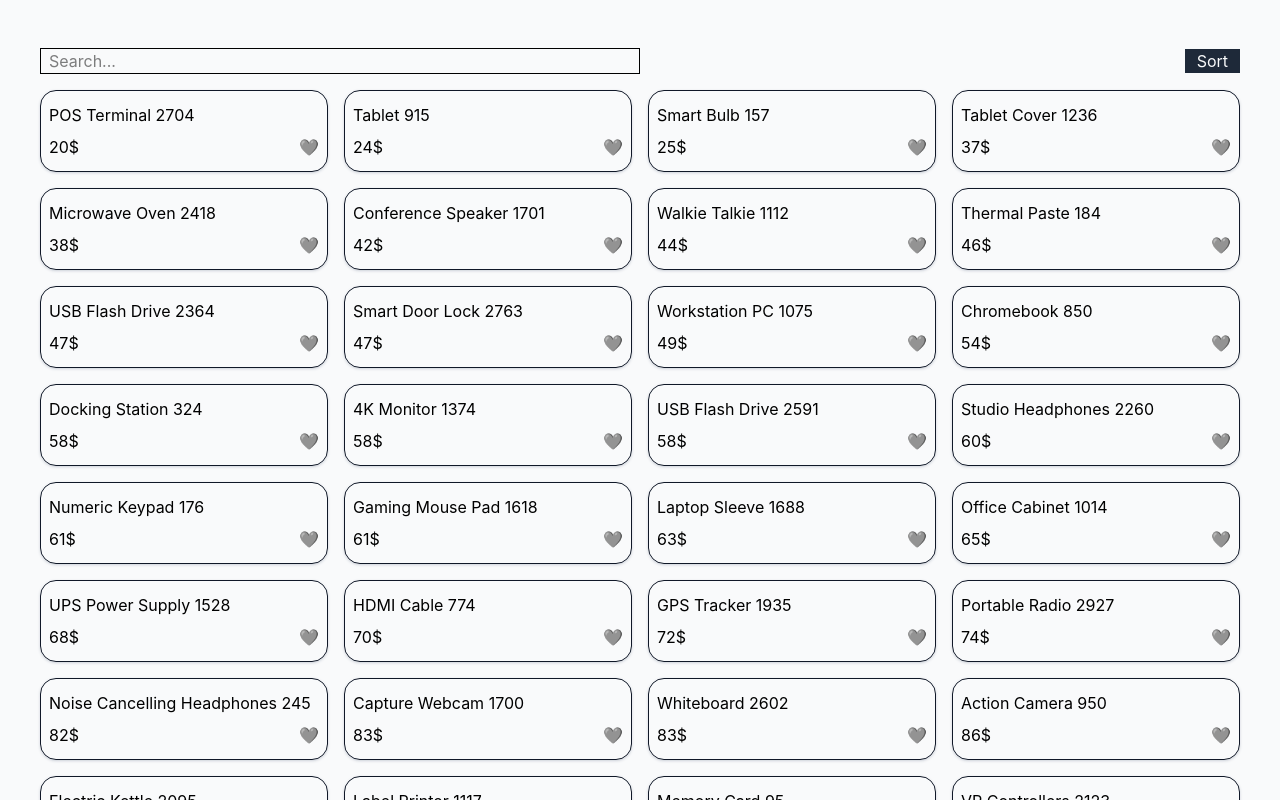
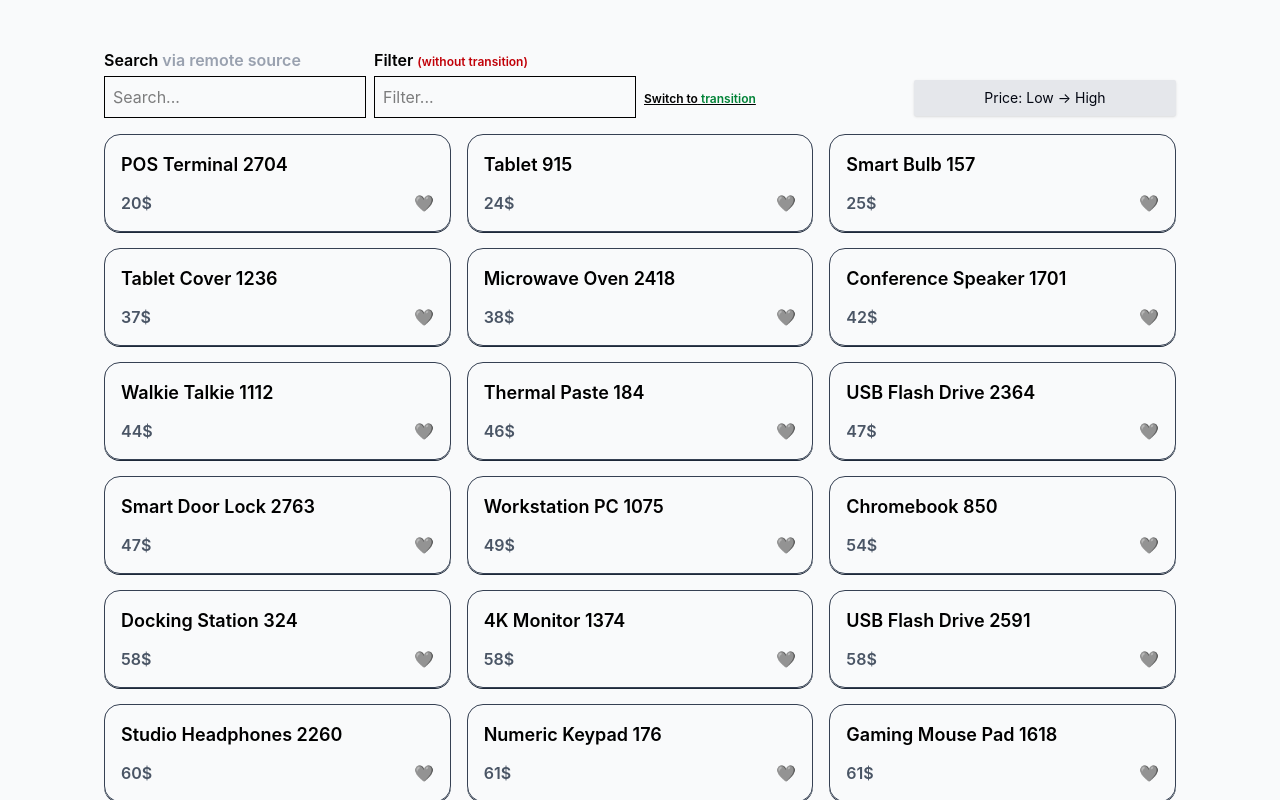
Before and after one commit to iamfarghali/shopforge, a React (Vite) app: page / in a window 1280 px wide. Shown: the top 800 px of the page. Built offline with nearby package versions, Linux system fonts and the light colour scheme.

Commit message:
style(concurrency): refine filtering experiment ui

```diff
--- a/src/App.tsx
+++ b/src/App.tsx
@@ -1,28 +1,24 @@
-import { useEffect, useState } from 'react';
+import { useEffect, useMemo, useState } from 'react';
 import ProductCard from '@/components/ProductCard';
 import SearchBar from '@/components/SearchBar';
 import type { Product } from '@/types/product';
-import { searchProducts } from './services/searchProducts';
+import { searchProducts } from '@/services/searchProducts';
+import FilterGroup from './components/FilterGroup';
 
 function App() {
-  const [results, setResults] = useState<Product[] | []>([]);
+  const [results, setResults] = useState<Product[]>([]);
   const [loading, setLoading] = useState(false);
   const [searchTerm, setSearchTerm] = useState('');
+  const [filterTerm, setFilterTerm] = useState('');
   const [ascending, setAscending] = useState(true);
 
+  // Search via remote source
   useEffect(() => {
     const controller = new AbortController();
-
     async function fetchData() {
       try {
         setLoading(true);
-
-        console.log('Searching for:', searchTerm);
-
         const data = await searchProducts(searchTerm, controller.signal);
-
-        console.log('Result for:', searchTerm);
-
         setResults(data);
       } catch (err) {
         if (err instanceof DOMException && err.name == 'AbortError') return;
@@ -38,29 +34,50 @@ function App() {
     return () => controller.abort();
   }, [searchTerm]);
 
-  const sortedProducts = [...results].sort((a, b) =>
+  // Filter local data
+  const filteredProducts = useMemo(() => {
+    // Simulate heavy load
+    for (let i = 0; i < 500; i++) {
+      results.filter((product) =>
+        product.name.toLowerCase().includes(filterTerm.toLowerCase())
+      );
+    }
+
+    return filterTerm.trim() !== ''
+      ? results.filter((product) =>
+          product.name.toLowerCase().includes(filterTerm.toLowerCase())
+        )
+      : results;
+  }, [results, filterTerm]);
+
+  const sortedProducts = [...filteredProducts].sort((a, b) =>
     ascending ? a.price - b.price : b.price - a.price
   );
 
   return (
-    <div className="container h-screen mx-auto px-10 pt-12 bg-gray-50">
-      <div className="mb-4 flex items-center justify-between gap-1">
+    <div className="min-h-screen bg-gray-50">
+      <div className="max-w-6xl container mx-auto px-10 py-12">
+        <div className="grid grid-cols-4 items-baseline-last gap-2 pb-4">
           {/* Search */}
           <SearchBar onSearch={setSearchTerm} />
 
+          {/* Filters */}
+          <FilterGroup onFilter={setFilterTerm} />
+
           <button
-          className="bg-gray-800 text-gray-50 px-3"
+            className="bg-gray-200 text-gray-950 text-sm shadow-sm cursor-pointer p-2 rounded-xs"
             onClick={() => setAscending((prev) => !prev)}
           >
-          Sort
+            Price: {ascending ? 'Low → High' : 'High → Low'}
           </button>
         </div>
 
         {/* Products */}
-      <div className="grid grid-cols-4 gap-4">
+        <div className="grid grid-cols-3 gap-4">
           {loading
             ? 'Loading...'
             : sortedProducts.map((p) => <ProductCard key={p.id} product={p} />)}
+        </div>
       </div>
     </div>
   );
--- a/src/components/ProductCard.tsx
+++ b/src/components/ProductCard.tsx
@@ -4,11 +4,14 @@ import { useState } from 'react';
 export default function ProductCard({ product }: { product: Product }) {
   const [isLiked, setIsLiked] = useState(false);
   return (
-    <div className="flex flex-col gap-2 border border-gray-900 shadow-sm shadow-gray-300 py-3 px-2 rounded-2xl">
-      <h2>{product.name}</h2>
+    <div className="flex flex-col gap-3 border border-gray-700 shadow-2xs shadow-gray-800 py-4 px-4 rounded-2xl">
+      <h2 className="text-lg font-semibold">{product.name}</h2>
       <div className="flex justify-between items-center">
-        <p>{product.price}$</p>
-        <button onClick={() => setIsLiked((prev) => !prev)}>
+        <p className="font-semibold text-gray-600">{product.price}$</p>
+        <button
+          onClick={() => setIsLiked((prev) => !prev)}
+          className="cursor-pointer"
+        >
           {isLiked ? '❤️' : '🩶'}
         </button>
       </div>
--- a/src/components/SearchBar.tsx
+++ b/src/components/SearchBar.tsx
@@ -10,19 +10,25 @@ export default function SearchBar({ onSearch }: Props) {
   useEffect(() => {
     const timeoutId = setTimeout(() => {
       onSearch(query);
-    }, 0); // to make lag more obvious
+    }, 300);
 
     return () => clearTimeout(timeoutId);
   }, [query, onSearch]);
 
   return (
+    <div className="flex flex-col gap-1 w-full">
+      <label htmlFor="search" className="cursor-pointer font-semibold">
+        Search <span className="text-gray-400">via remote source</span>
+      </label>
       <input
+        id="search"
         type="text"
         name="product_name"
         value={query}
-      className="border w-1/2 px-2"
+        className="border w-full p-2"
         placeholder="Search..."
         onChange={(e) => setQuery(e.target.value)}
       />
+    </div>
   );
 }
```
Lines whose indentation alone changed are shown as unchanged.
